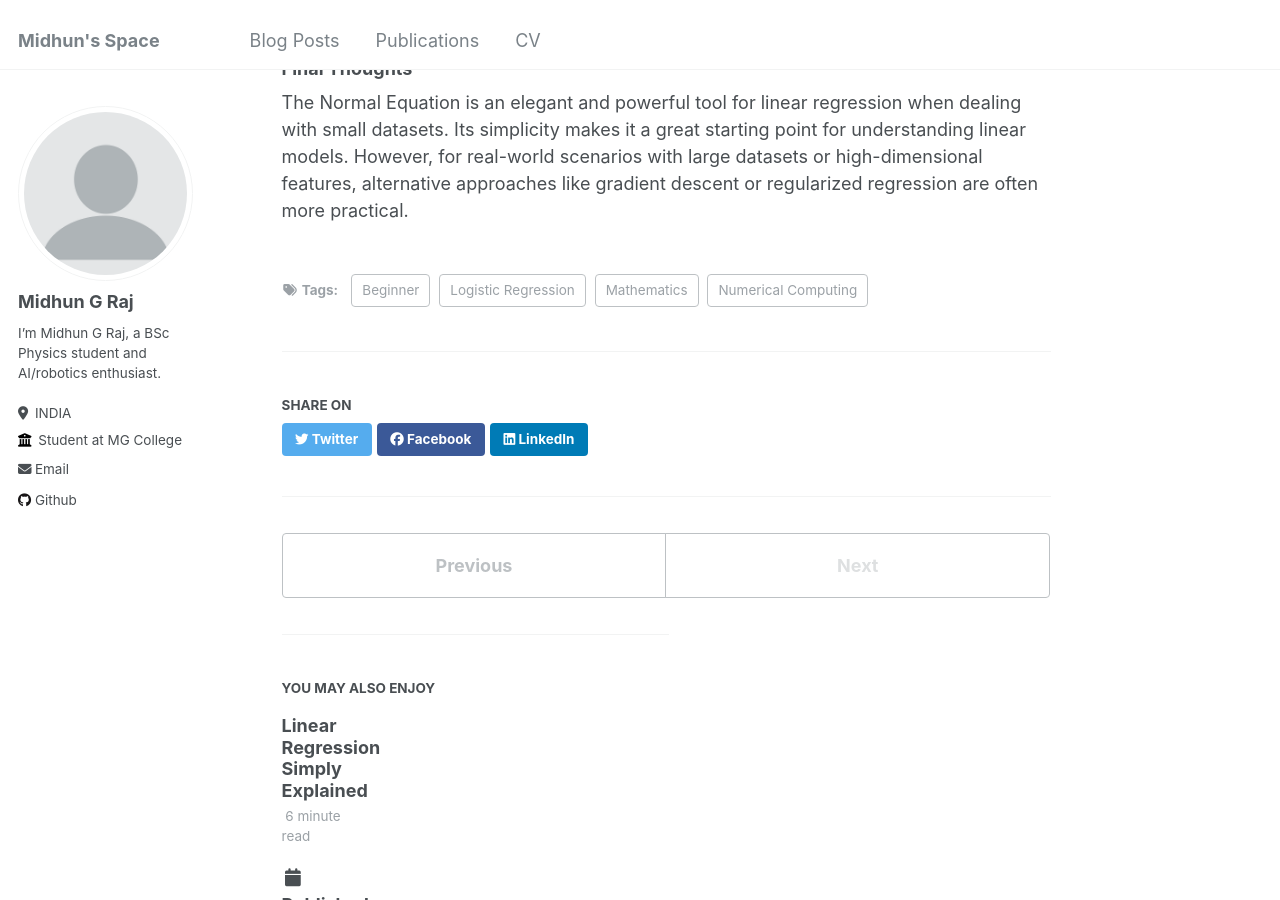
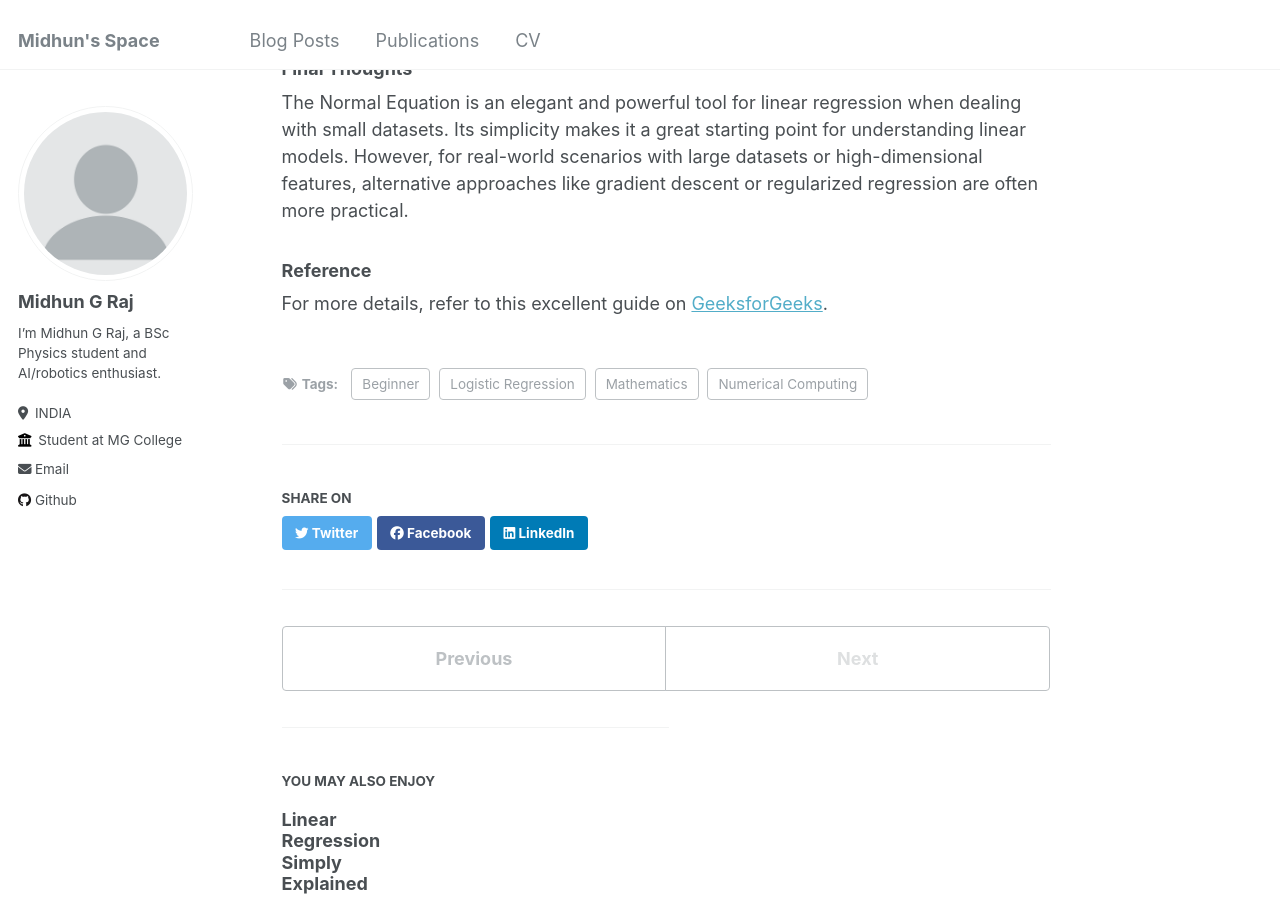
Before and after one commit to MIDHUNGRAJ/midhungraj.github.io, a Jekyll site: the page built from _posts/2023-01-01-blog-post-2.md, in a window 1280 px wide and 900 px high, scrolled down 3109 px. Built offline with Jekyll 4.4.1, drawn with Linux system fonts in a browser that asks for light colours.

Commit message:
old blog update->10#

```diff
--- a/_posts/2023-01-01-blog-post-2.md
+++ b/_posts/2023-01-01-blog-post-2.md
@@ -117,3 +117,6 @@ print("Predictions:", predictions)
 ### Final Thoughts
 
 The Normal Equation is an elegant and powerful tool for linear regression when dealing with small datasets. Its simplicity makes it a great starting point for understanding linear models. However, for real-world scenarios with large datasets or high-dimensional features, alternative approaches like gradient descent or regularized regression are often more practical.
+
+### Reference
+For more details, refer to this excellent guide on [GeeksforGeeks](https://www.geeksforgeeks.org/ml-normal-equation-in-linear-regression/).
```
